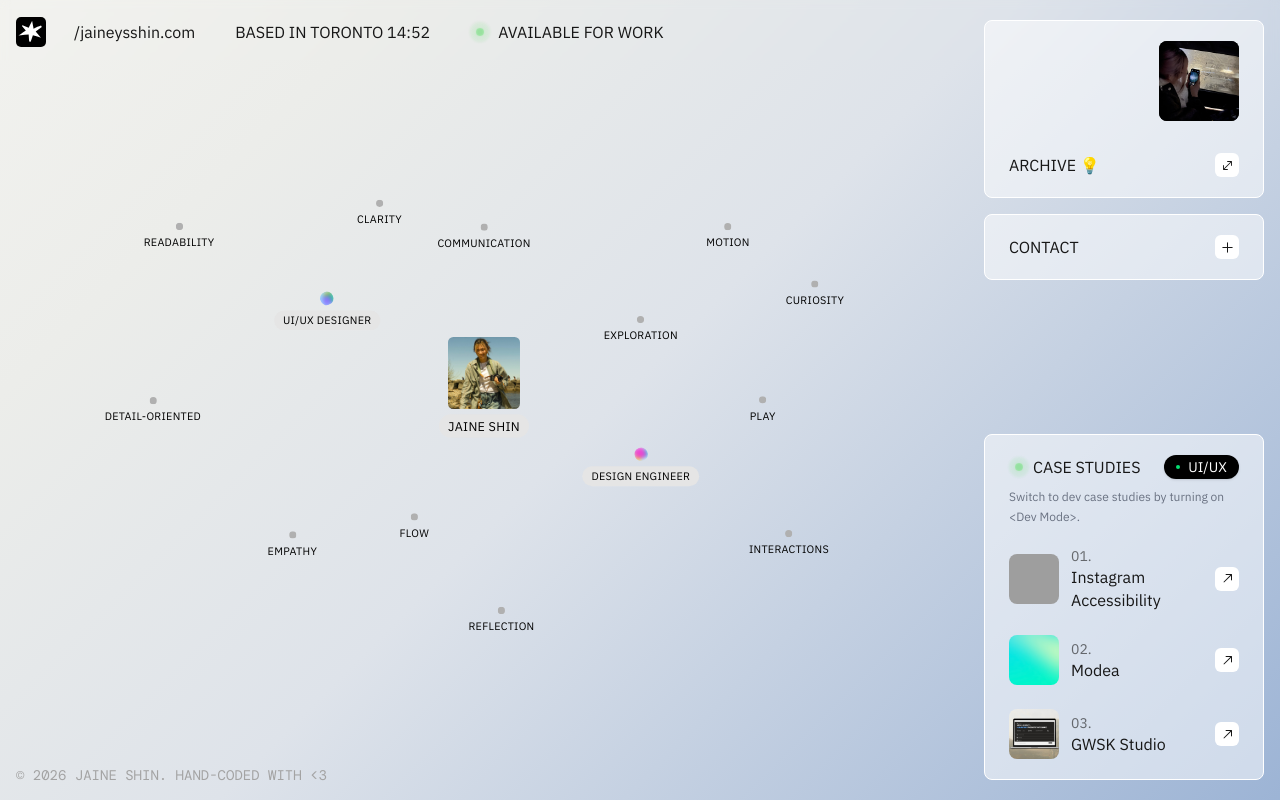
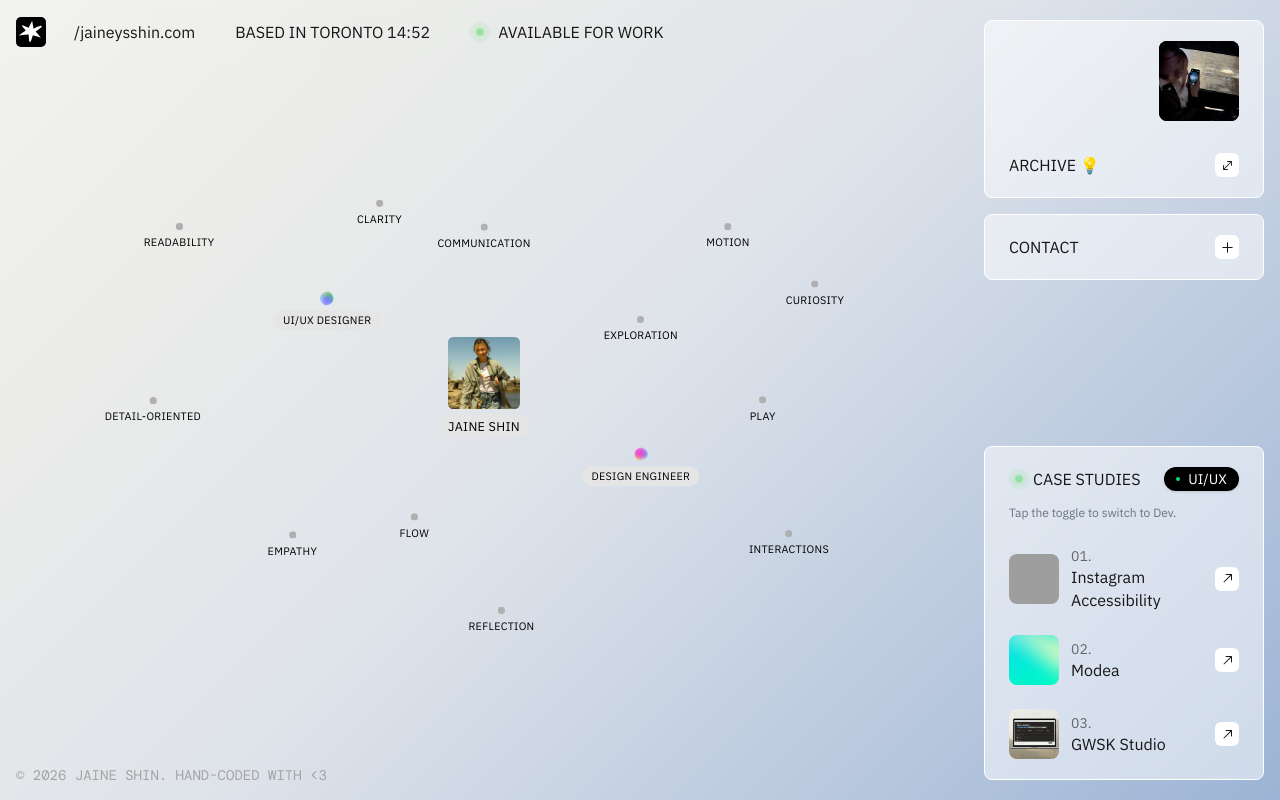
Before and after one commit to sjaine/portfolio_v2, a Next.js app: page / in a window 1280 px wide. Built offline with nearby package versions, Linux system fonts and the light colour scheme; grey boxes are pictures that could not be loaded.

Commit message:
Toggle Button Edit

```diff
--- a/app/components/cards/CaseStudies.tsx
+++ b/app/components/cards/CaseStudies.tsx
@@ -73,8 +73,8 @@ export default function CaseStudies({ onHover }: CaseStudiesProps) {
   const currentStudies = isDevMode ? DEV_STUDIES : CASE_STUDIES;
 
   return (
-    <div className="max-w-full md:max-w-[280px] min-w-[250px] w-full flex flex-col px-4 md:px-6 py-5 gap-5 items-end bg-white/50 rounded-lg border border-white select-none">
-      <div className="flex flex-col gap-2 w-full">
+    <div className="max-w-full md:max-w-[280px] min-w-[250px] w-full flex flex-col px-4 md:px-6 py-5 gap-6 items-end bg-white/50 rounded-lg border border-white select-none">
+      <div className="flex flex-col gap-3 w-full">
         <div className="flex justify-between">
           <div className="flex gap-1 items-center select-none">
             <AvailabilityDot />
@@ -115,8 +115,8 @@ export default function CaseStudies({ onHover }: CaseStudiesProps) {
 
         <p className="text-xs leading-relaxed text-gray-500">
           {isDevMode
-            ? "Switch to UI/UX case studies by turning on <UI/UX Mode>."
-            : "Switch to dev case studies by turning on <Dev Mode>."}
+            ? "Tap the toggle to switch to UI/UX."
+            : "Tap the toggle to switch to Dev."}
         </p>
       </div>
 
```
